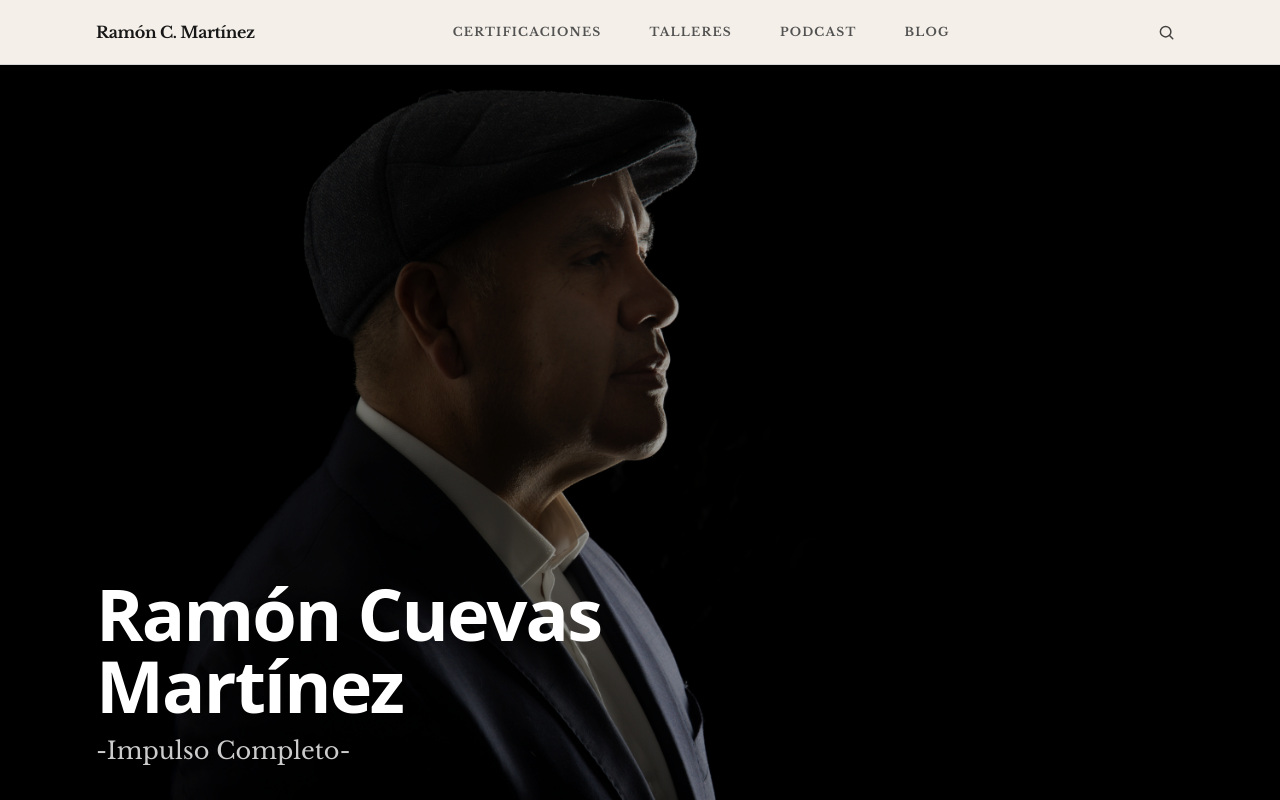
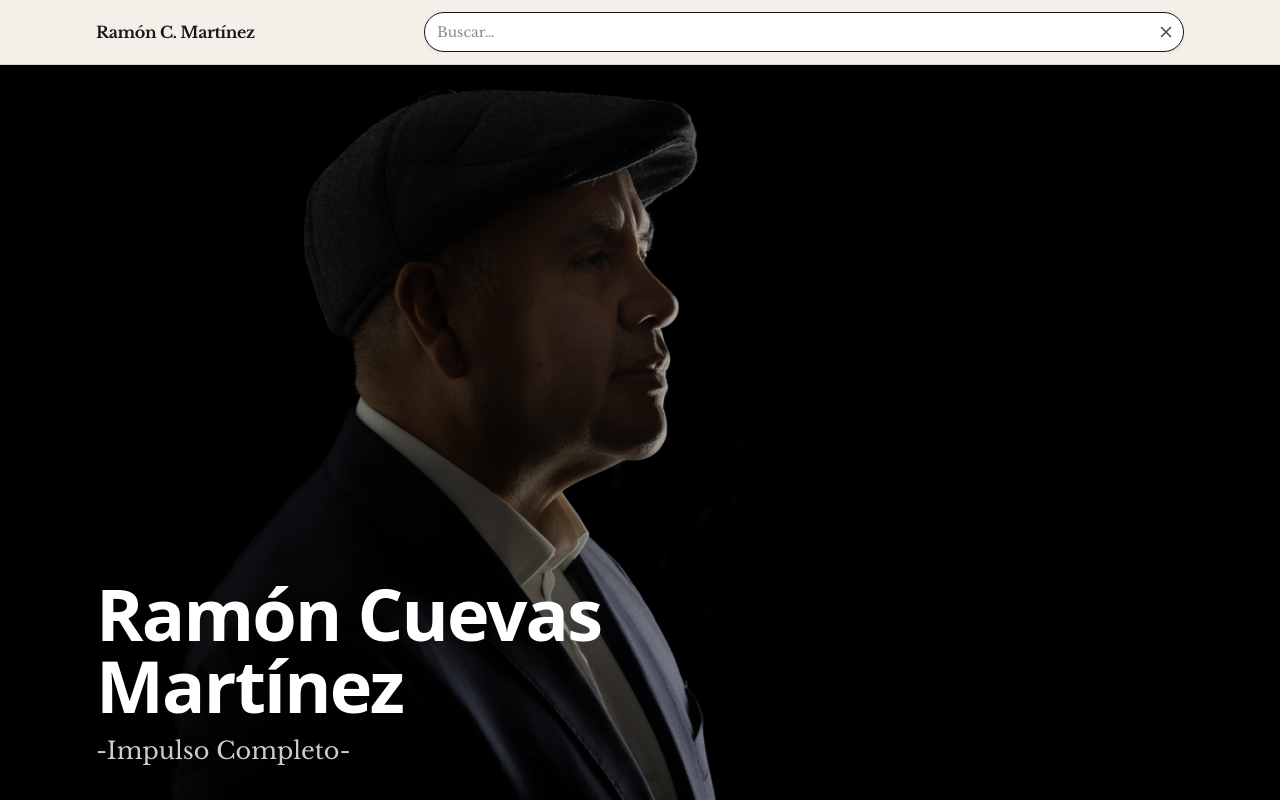
Before and after one commit to SolertiaMain/ramon-landing, a Next.js app: page / in a window 1280 px wide. Both pictures are taken after a click on the button "Buscar". Shown: the top 800 px of the page. Built offline with nearby package versions, Linux system fonts and the light colour scheme.

Commit message:
Se agrega el search bar con animcaciones

```diff
--- a/src/components/layout/Header.jsx
+++ b/src/components/layout/Header.jsx
@@ -1,6 +1,6 @@
 "use client";
 
-import { useEffect, useState } from "react";
+import { useEffect, useState, useRef} from "react";
 import Container from "./Container";
 import Link from "next/link";
 import { site } from "@/content/site";
@@ -9,6 +9,10 @@ import { site } from "@/content/site";
 export default function Header() {
   const [open, setOpen] = useState(false);
   const [scrolled, setScrolled] = useState(false);
+  const [searchOpen, setSearchOpen] = useState(false);
+  const centerRef = useRef(null);
+  const searchBtnRef = useRef(null);
+
   const nav = site.nav;
   const cta = site.hero?.cta;
 
@@ -19,6 +23,39 @@ export default function Header() {
     window.addEventListener("scroll", onScroll);
     return () => window.removeEventListener("scroll", onScroll);
   }, []);
+
+  useEffect(() => {
+    if (!searchOpen) return;
+
+    const onKeyDown = (e) => {
+      if (e.key === "Escape") setSearchOpen(false);
+    };
+
+    window.addEventListener("keydown", onKeyDown);
+    return () => window.removeEventListener("keydown", onKeyDown);
+}, [searchOpen]);
+
+useEffect(() => {
+  if (!searchOpen) return;
+
+  const onMouseDown = (e) => {
+    const t = e.target;
+
+    // Click inside the center slot? do nothing
+    if (centerRef.current?.contains(t)) return;
+
+    // Click on the search/X button? do nothing (let toggle handle it)
+    if (searchBtnRef.current?.contains(t)) return;
+
+    // Otherwise, close
+    setSearchOpen(false);
+  };
+
+  window.addEventListener("mousedown", onMouseDown);
+  return () => window.removeEventListener("mousedown", onMouseDown);
+}, [searchOpen]);
+
+
 
   return (
     <header
@@ -33,12 +70,16 @@ export default function Header() {
         </Link>
 
 
-        <nav className="
-         hidden md:flex flex-1
-         h-16
-         items-stretch
-         justify-center text-xs
-         font-semibold tracking-widest uppercase">
+        <div ref={centerRef} className="hidden md:flex flex-1 h-16 items-center justify-center relative">
+          {/* NAV (visible when closed) */}
+          <nav
+            className={`
+              flex h-16 items-stretch justify-center pr-10
+              text-xs font-semibold tracking-widest uppercase
+              transition-all duration-300 ease-out
+              ${searchOpen ? "opacity-0 pointer-events-none" : "opacity-100"}
+            `}
+          >
             {[
               { label: "Certificaciones", href: "/certifications" },
               { label: "Talleres", href: "/talleres" },
@@ -49,38 +90,107 @@ export default function Header() {
                 key={item.href}
                 href={item.href}
                 className="
-                group relative
-                flex items-center
-                h-full
-                px-6
+                  group relative flex items-center h-full px-6
                   transition-colors duration-300 ease-out
                   hover:bg-black/10
                 "
               >
-              {/* White bar at the top */}
                 <span
                   className="
-                  absolute top-0 left-0
-                  h-[3px] w-full
-                  bg-black
-                  opacity-0
-                  transition-opacity duration-300 ease-out
+                    absolute top-0 left-0 h-[3px] w-full
+                    bg-black opacity-0 transition-opacity duration-300 ease-out
                     group-hover:opacity-100
                   "
                 />
-              {/* Text highlight */}
-              <span
-                className="
-                  text-neutral-600
-                  transition-colors duration-300 ease-out
-                  group-hover:text-black
-                "
-              >
+                <span className="text-neutral-600 transition-colors duration-300 ease-out group-hover:text-black">
                   {item.label}
                 </span>
               </Link>
             ))}
           </nav>
+
+          {/* SEARCH (slides/unfolds from the right; X is inside the bar and sits at icon position) */}
+          <div className="absolute inset-0 flex items-center justify-end pointer-events-none">
+            <div
+              className={`
+                overflow-hidden
+                transition-[width,opacity,transform]
+                ${searchOpen
+                  ? "w-[min(760px,72vw)] opacity-100 translate-x-0 pointer-events-auto duration-300 ease-out"
+                  : "w-0 opacity-0 translate-x-2 pointer-events-none duration-250 ease-in"}
+
+              `}
+            >
+              {/* This wrapper defines the bar area. relative lets us place the X inside at the far right. */}
+              <div className="relative h-10">
+                <div className="flex h-10 items-center rounded-full border bg-white shadow-sm pl-3 pr-12">
+                  <input
+                    autoFocus={searchOpen}
+                    type="text"
+                    placeholder="Buscar…"
+                    className="w-full bg-transparent text-sm outline-none"
+                  />
+                </div>
+
+                {/* X INSIDE the bar, positioned exactly where the search icon button was */}
+                <button
+                  type="button"
+                  aria-label="Cerrar búsqueda"
+                  tabIndex={searchOpen ? 0 : -1}
+                  onClick={() => setSearchOpen(false)}
+                  className="
+                    absolute right-0 top-1/2 -translate-y-1/2
+                    h-9 w-9
+                    inline-flex items-center justify-center
+                    rounded-full hover:bg-black/5 cursor-pointer
+                  "
+
+                >
+                  <svg width="18" height="18" viewBox="0 0 24 24" fill="none" className="opacity-80">
+                    <path
+                      d="M6 6l12 12M18 6L6 18"
+                      stroke="currentColor"
+                      strokeWidth="2"
+                      strokeLinecap="round"
+                    />
+                  </svg>
+                </button>
+              </div>
+            </div>
+          </div>
+
+
+
+          {/* Search icon (lives inside center slot so the bar can cover it) */}
+          <button
+            ref={searchBtnRef}
+            type="button"
+            aria-label="Buscar"
+            aria-hidden={searchOpen}
+            tabIndex={searchOpen ? -1 : 0}
+            onClick={() => setSearchOpen(true)}
+            className={`
+              absolute right-0 top-1/2 -translate-y-1/2
+              h-9 w-9
+              inline-flex items-center justify-center
+              rounded-full hover:bg-black/5 cursor-pointer
+              ${searchOpen
+                ? "opacity-0 pointer-events-none"
+                : "opacity-100 transition"}
+            `}
+
+          >
+            <svg width="18" height="18" viewBox="0 0 24 24" fill="none" className="opacity-80">
+              <path
+                d="M21 21l-4.3-4.3m1.8-5.2a7 7 0 11-14 0 7 7 0 0114 0z"
+                stroke="currentColor"
+                strokeWidth="2"
+                strokeLinecap="round"
+              />
+            </svg>
+          </button>
+
+        </div>
 
 
 
@@ -92,20 +202,6 @@ export default function Header() {
           Menú
         </button>
 
-        <button
-          type="button"
-          aria-label="Buscar"
-          className="hidden md:inline-flex h-9 w-9 items-center justify-center rounded-full hover:bg-black/5"
-        >
-          <svg width="18" height="18" viewBox="0 0 24 24" fill="none" className="opacity-80">
-            <path
-              d="M21 21l-4.3-4.3m1.8-5.2a7 7 0 11-14 0 7 7 0 0114 0z"
-              stroke="currentColor"
-              strokeWidth="2"
-              strokeLinecap="round"
-            />
-          </svg>
-        </button>
 
       </Container>
 
```
Lines whose indentation alone changed are shown as unchanged.
